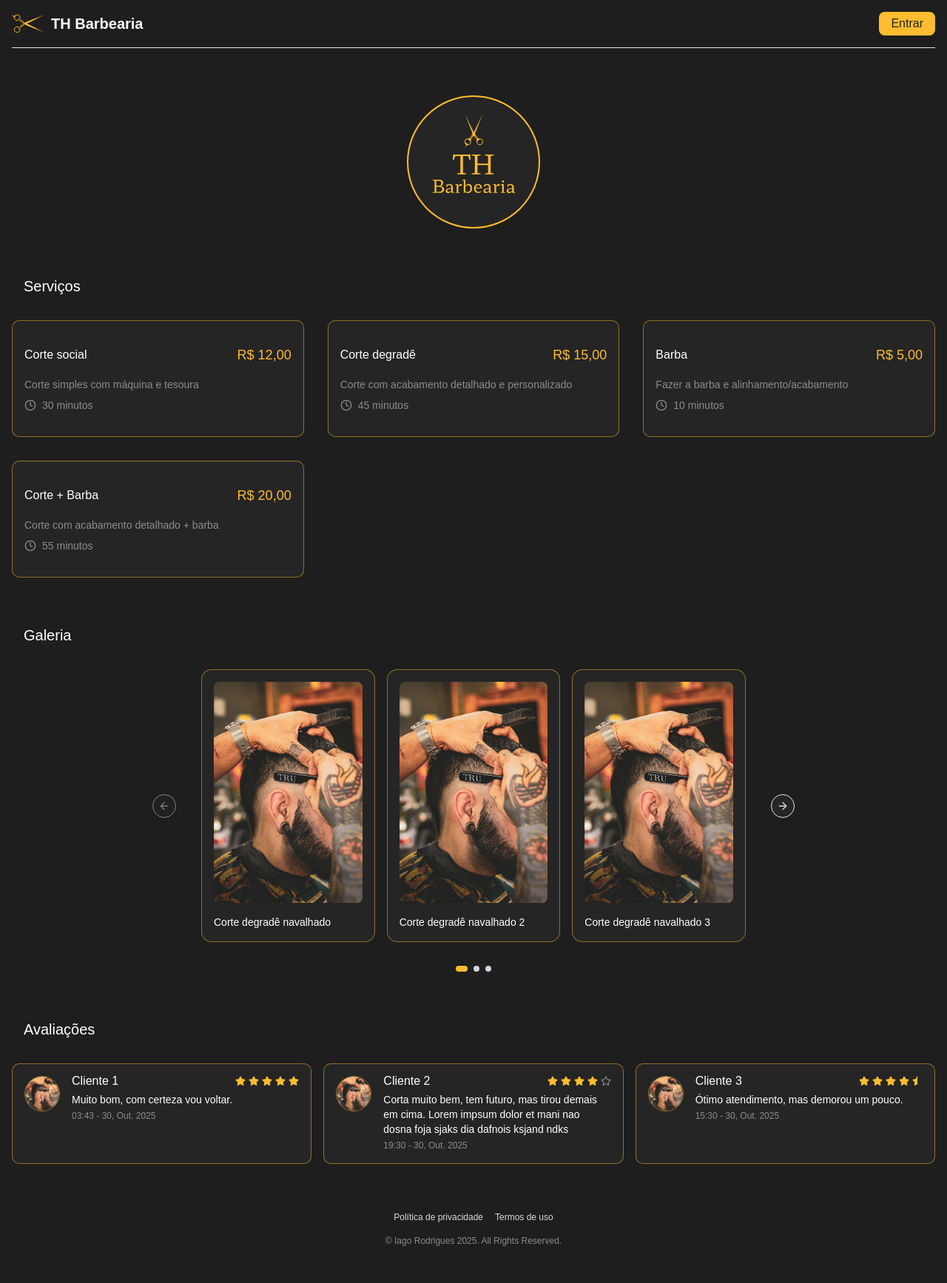
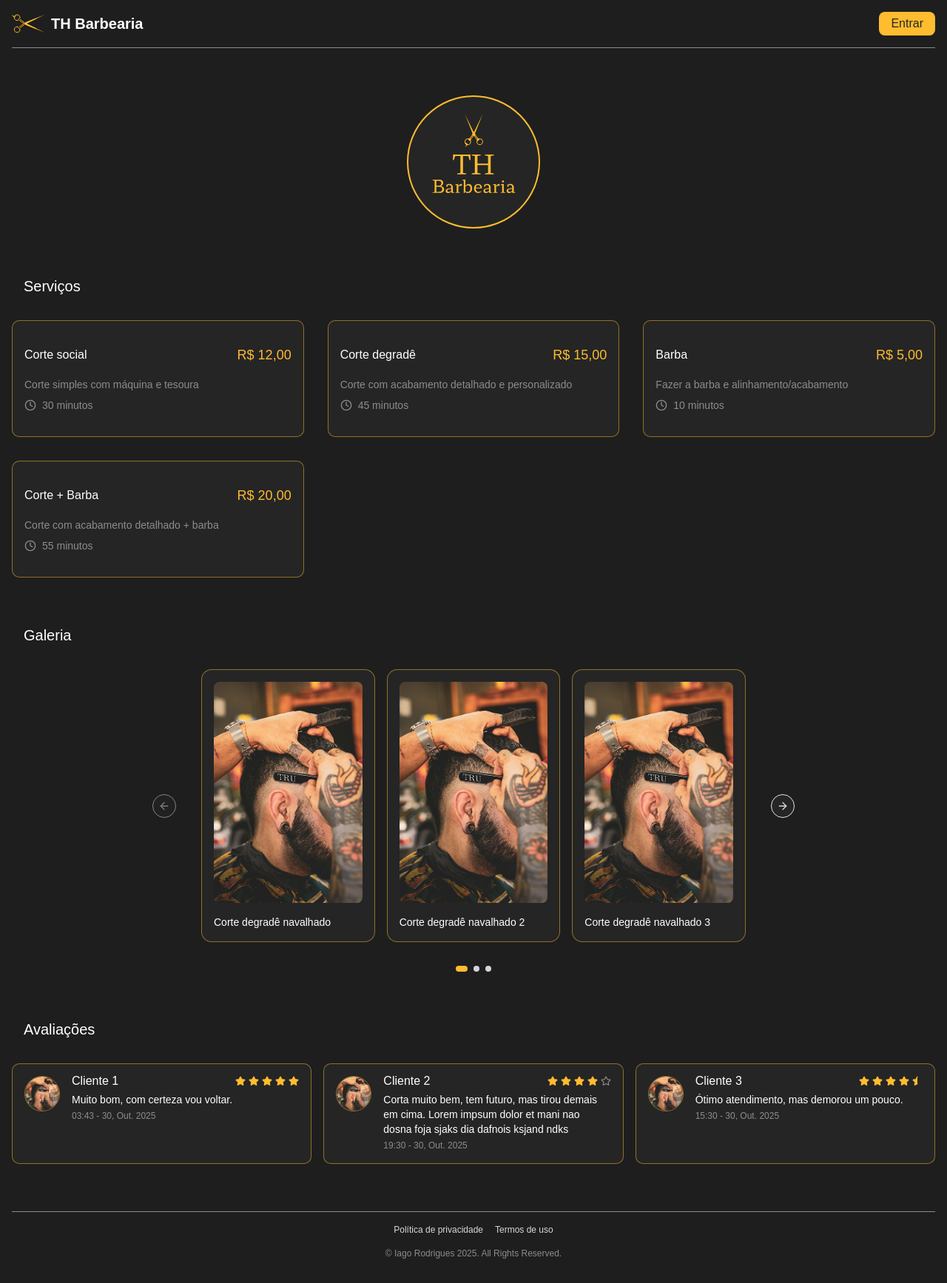
Before and after one commit to IagoRdgs/thbarber, a React (Vite) app: page / in a window 1280 px wide. Shown: the whole page at 74% size. Built offline with nearby package versions, Linux system fonts and the light colour scheme; a web font is replaced by a local one.

Commit message:
:recycle: style: correção na borda/separador

```diff
--- a/src/components/layout/Footer.tsx
+++ b/src/components/layout/Footer.tsx
@@ -1,7 +1,7 @@
 export default function Footer() {
     const linkBaseStyle = "hover:text-yellow-mid hover:underline active:text-yellow-mid active:underline transition-all duration-300";
 
-    return <footer className="flex flex-col items-center mt-16 mb-8 space-y-4">
+    return <footer className="flex flex-col items-center mt-16 mb-8 space-y-4 border-t border-tertiary-p pt-4 mx-4">
         <div className="flex space-x-4 text-xs text-secondary-p">
             <a className={linkBaseStyle} href="#">Política de privacidade</a>
             <a className={linkBaseStyle} href="#">Termos de uso</a>
--- a/src/components/layout/Header.tsx
+++ b/src/components/layout/Header.tsx
@@ -5,7 +5,7 @@ import Button from "./Button";
 export default function Header() {
     return (
         <header className="w-full flex flex-col items-center px-4">
-            <div className="flex w-full justify-center items-center border-b border-tertiary py-4 mb-16">
+            <div className="flex w-full justify-center items-center border-b border-tertiary-p py-4 mb-16">
                 <div className="w-full flex space-x-2">
                     <img src={scissors} alt="tesoura amarela" />
                     <span className="font-bold text-xl">TH Barbearia</span>
```
